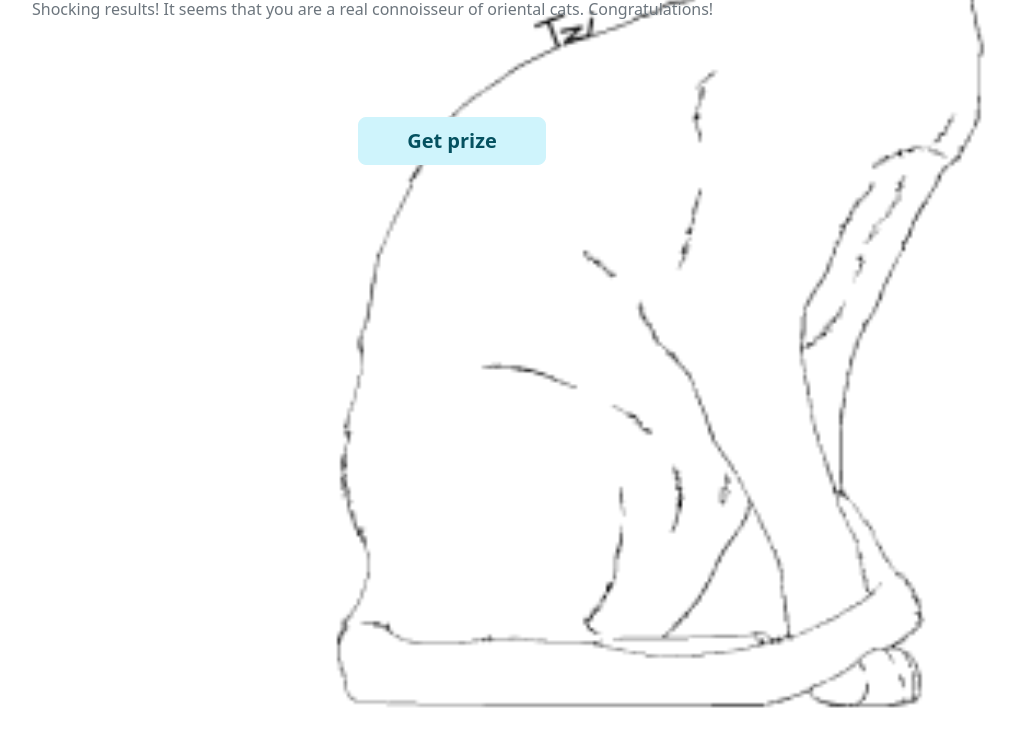
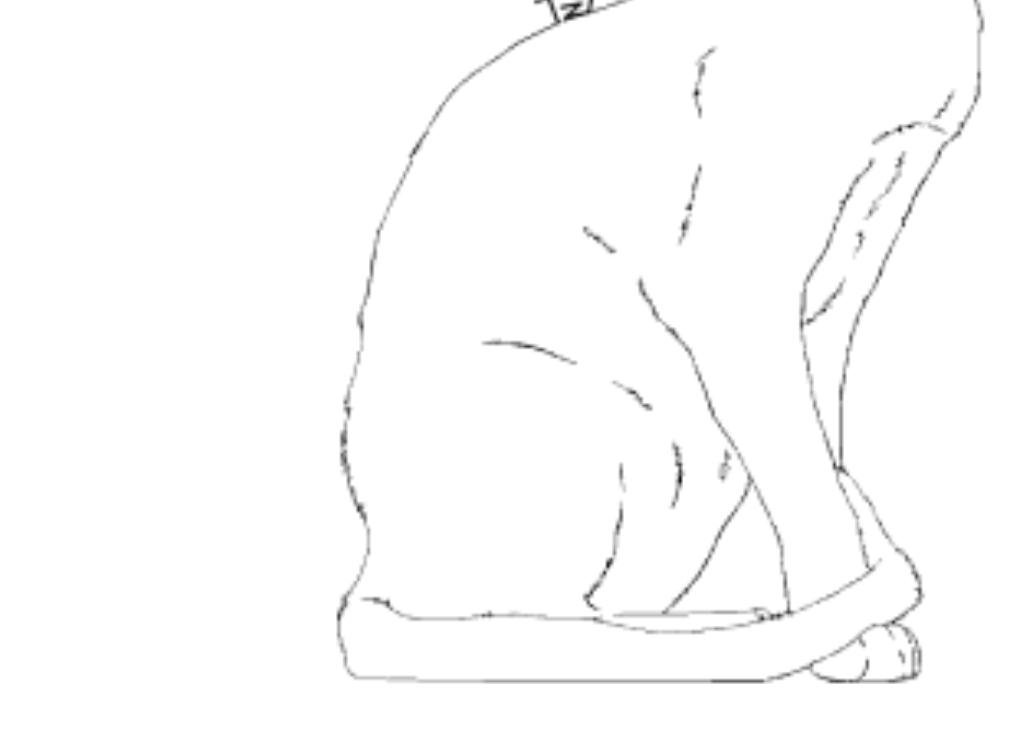
Before and after one commit to Nevadyaasha/catquiz, a plain HTML site: page results.html in a window 1280 px wide. Shown: the part 91-824 px from the top of the page, without its empty margins (188-1204 px from the left). After the commit the page ends 800 px from the top, so only its background shows below. Drawn offline with Linux system fonts and the light colour scheme.

Commit message:
review fixes... again

```diff
--- a/results.css
+++ b/results.css
@@ -48,7 +48,11 @@ h1 {
     display: none;
 }
 
-.result_visible {
+.result1_visible {
+    display: revert;
+}
+
+.result2_visible {
     display: revert;
 }
 
--- a/results.html
+++ b/results.html
@@ -10,7 +10,7 @@
 </head>
 
 <body class="result1background">
-    <section class="result1 result_visible">
+    <section class="result1">
         <h1 class="mx-auto mt-4 mb-3 text-start">Your score:
         </h1>
         <p class="mx-auto text-secondary text-start pb-5 mb-0">Shocking results! It seems that you are a real
```
